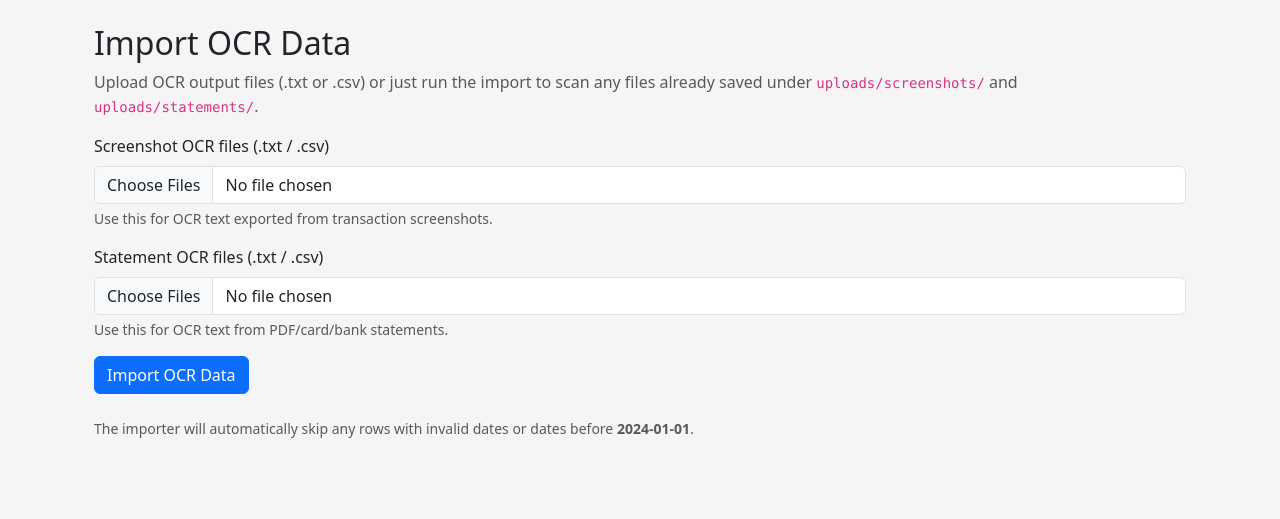
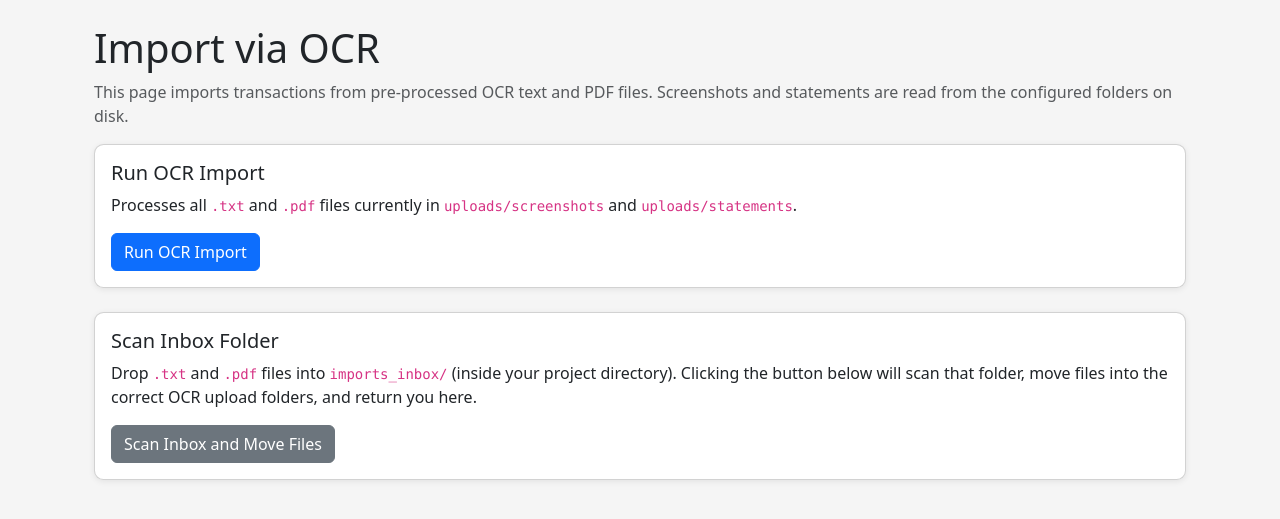
Before and after one commit to onojk/budget-tracker, a Flask app: page /import/ocr in a window 1280 px wide. Shown: the part 56-575 px from the top of the page. Run offline with Flask 3, Linux system fonts and the light colour scheme.

Commit message:
Added category rule engine and integrated auto-categorization into OCR import

```diff
--- a/app.py
+++ b/app.py
@@ -1,5 +1,11 @@
 import os
+from pathlib import Path
+import shutil
+import subprocess
 from datetime import datetime, date
+from ocr_pipeline import process_screenshot_files, process_statement_files
+from datetime import datetime
+from sqlalchemy import create_engine, Column, Integer, String, Float, Date, DateTime, func, or_
 MIN_ALLOWED_DATE = date(2024, 1, 1)
 
 
@@ -25,7 +31,7 @@ from sqlalchemy import func
 import pandas as pd
 
 from config import Config
-from models import db, Transaction
+from models import db, Transaction, CategoryRule
 
 # Import the module only; we'll check for functions with hasattr
 import ocr_pipeline
@@ -120,6 +126,18 @@ def coerce_amount(raw_amount, direction: str) -> float:
     return amt
 
 
+def is_duplicate_transaction(session, date, amount, merchant, account_name, *_, **__):
+    """Return True if a transaction with the same date, amount, merchant,
+    and account already exists. Extra args are accepted and ignored so we can
+    call this helper with (date, amount, merchant, description, account, source)."""
+    q = session.query(Transaction).filter(
+        Transaction.date == date,
+        Transaction.amount == amount,
+        Transaction.merchant == merchant,
+        Transaction.account_name == account_name,
+    )
+    return session.query(q.exists()).scalar()
+
 # -------------------------------------------------------------------
 # Routes
 # -------------------------------------------------------------------
@@ -194,6 +212,78 @@ def dashboard():
         daily_net=daily_net,
     )
 
+# ======================================================================
+# Category Rule Engine
+# ======================================================================
+
+def guess_category(db, merchant, account_name, method):
+    """
+    Try to guess the category based on prior user selections.
+    Looks for exact matches first, then partial matches.
+    """
+    merchant = (merchant or "").strip()
+    account_name = (account_name or "").strip()
+    method = (method or "").strip()
+
+    # 1) Exact merchant/account/method match
+    rule = (
+        db.session.query(CategoryRule)
+        .filter(CategoryRule.merchant == merchant)
+        .filter(CategoryRule.account_name == account_name)
+        .filter(CategoryRule.method == method)
+        .first()
+    )
+    if rule:
+        rule.use_count += 1
+        db.session.commit()
+        return rule.category
+
+    # 2) Match merchant only
+    rule = (
+        db.session.query(CategoryRule)
+        .filter(CategoryRule.merchant == merchant)
+        .first()
+    )
+    if rule:
+        rule.use_count += 1
+        db.session.commit()
+        return rule.category
+
+    return None
+
+
+def learn_category_from_transaction(db, merchant, account_name, method, chosen_category):
+    """
+    Save or update a CategoryRule when the user changes the category manually.
+    """
+    merchant = (merchant or "").strip()
+    account_name = (account_name or "").strip()
+    method = (method or "").strip()
+
+    rule = (
+        db.session.query(CategoryRule)
+        .filter(CategoryRule.merchant == merchant)
+        .filter(CategoryRule.account_name == account_name)
+        .filter(CategoryRule.method == method)
+        .first()
+    )
+
+    if rule:
+        # Update category + metadata
+        rule.category = chosen_category
+        rule.use_count += 1
+    else:
+        # Create new rule
+        rule = CategoryRule(
+            merchant=merchant,
+            account_name=account_name,
+            method=method,
+            category=chosen_category,
+            use_count=1,
+        )
+        db.session.add(rule)
+
+    db.session.commit()
 
 @app.route("/transactions")
 def transactions():
@@ -264,119 +354,129 @@ def import_csv():
 
 
 
+
+
 @app.route("/import/ocr", methods=["GET", "POST"])
 def import_ocr():
-    """
-    Use OCR outputs if ocr_pipeline exposes helpers.
+    """Import transactions from OCR text files in uploads/screenshots and uploads/statements."""
+    if request.method == "POST":
+        base = app.root_path
+        screenshot_dir = os.path.join(base, "uploads", "screenshots")
+        statement_dir = os.path.join(base, "uploads", "statements")
+        os.makedirs(screenshot_dir, exist_ok=True)
+        os.makedirs(statement_dir, exist_ok=True)
 
-    Now supports:
-    - Uploading OCR output files (.txt / .csv) via browser
-    - Scanning any existing files under uploads/screenshots and uploads/statements
-    """
-    screenshot_folder = app.config.get("SCREENSHOT_FOLDER", "uploads/screenshots")
-    statement_folder = app.config.get("STATEMENT_FOLDER", "uploads/statements")
-    os.makedirs(screenshot_folder, exist_ok=True)
-    os.makedirs(statement_folder, exist_ok=True)
-
-    if request.method == "POST":
-        # 1) Save newly uploaded files into the right folders
-        uploaded_screens = request.files.getlist("screenshot_files")
-        uploaded_statements = request.files.getlist("statement_files")
-
-        for f in uploaded_screens:
-            if not f or f.filename == "":
-                continue
-            fname = secure_filename(f.filename)
-            if not fname:
-                continue
-            dest = os.path.join(screenshot_folder, fname)
-            f.save(dest)
-
-        for f in uploaded_statements:
-            if not f or f.filename == "":
-                continue
-            fname = secure_filename(f.filename)
-            if not fname:
-                continue
-            dest = os.path.join(statement_folder, fname)
-            f.save(dest)
-
-        # 2) Collect all OCR files on disk
-        screenshot_paths = []
-        if os.path.isdir(screenshot_folder):
-            screenshot_paths = [
-                os.path.join(screenshot_folder, f)
-                for f in sorted(os.listdir(screenshot_folder))
-                if f.lower().endswith((".txt", ".csv"))
-            ]
-
-        statement_paths = []
-        if os.path.isdir(statement_folder):
-            statement_paths = [
-                os.path.join(statement_folder, f)
-                for f in sorted(os.listdir(statement_folder))
-                if f.lower().endswith((".txt", ".csv"))
-            ]
+        screenshot_files = sorted(str(p) for p in Path(screenshot_dir).glob("*.txt"))
+        statement_files = sorted(str(p) for p in Path(statement_dir).glob("*.txt"))
 
         rows = []
-
-        # Screenshots
-        if screenshot_paths:
-            if hasattr(ocr_pipeline, "process_screenshot_files"):
-                rows.extend(ocr_pipeline.process_screenshot_files(screenshot_paths))
-            else:
-                flash(
-                    "OCR: process_screenshot_files() not found in ocr_pipeline.py; "
-                    "screenshots were skipped.",
-                    "warning",
-                )
-
-        # Statements
-        if statement_paths:
-            if hasattr(ocr_pipeline, "process_statement_files"):
-                rows.extend(ocr_pipeline.process_statement_files(statement_paths))
-            else:
-                flash(
-                    "OCR: process_statement_files() not found in ocr_pipeline.py; "
-                    "statements were skipped.",
-                    "warning",
-                )
+        if screenshot_files:
+            rows.extend(process_screenshot_files(screenshot_files))
+        if statement_files:
+            rows.extend(process_statement_files(statement_files))
 
         imported = 0
         for r in rows:
-            parsed_date, err = parse_date_safe(r.get("Date"))
-            if parsed_date is None:
+            date_obj, reason = parse_date_safer(r.get("Date"))
+            if date_obj is None:
                 continue
 
-            direction = normalize_string(r.get("Direction") or "debit")
+            direction = (r.get("Direction") or "debit").lower()
             amount = coerce_amount(r.get("Amount"), direction)
 
+            merchant = normalize_string(r.get("Merchant"))
+            description = normalize_string(r.get("Description"))
+            account_name = normalize_string(r.get("Account"))
+            source_system = normalize_string(r.get("Source"))
+            method = normalize_string(r.get("Method"))
+            raw_category = normalize_string(r.get("Category"))
+
+            # -----------------------------
+            # Auto-category via rule engine
+            # -----------------------------
+            category = raw_category or "Uncategorized"
+            auto_cat = guess_category(
+                db,
+                merchant=merchant,
+                account_name=account_name,
+                method=method,
+            )
+            if auto_cat:
+                category = auto_cat
+
+            # Skip duplicates (same as before)
+            if is_duplicate_transaction(
+                db.session,
+                date_obj,
+                amount,
+                merchant,
+                description,
+                account_name,
+                source_system,
+            ):
+                continue
+
             tx = Transaction(
-                date=parsed_date,
-                source_system=normalize_string(r.get("Source")),
-                account_name=normalize_string(r.get("Account")),
+                date=date_obj,
+                source_system=source_system,
+                account_name=account_name,
                 direction=direction,
                 amount=amount,
-                merchant=normalize_string(r.get("Merchant")),
-                description=normalize_string(r.get("Description")),
-                category=normalize_string(r.get("Category")),
+                merchant=merchant,
+                description=description,
+                method=method,          # remove this line if your model has no 'method' field
+                category=category,
                 notes=normalize_string(r.get("Notes")),
             )
             db.session.add(tx)
             imported += 1
 
         db.session.commit()
-        flash(
-            f"OCR import complete. Imported {imported} transactions "
-            f"(screenshots + statements combined).",
-            "success",
-        )
+        flash(f"OCR import complete. Imported {imported} transactions.", "success")
         return redirect(url_for("transactions"))
 
-    # GET
     return render_template("import_ocr.html")
 
 
+@app.route("/import/scan", methods=["POST"])
+def import_scan():
+    """Scan imports_inbox for .txt and .pdf, convert PDFs, move them into uploads folders."""
+    base = app.root_path
+    inbox = os.path.join(base, "imports_inbox")
+    screenshots = os.path.join(base, "uploads", "screenshots")
+    statements = os.path.join(base, "uploads", "statements")
+
+    os.makedirs(inbox, exist_ok=True)
+    os.makedirs(screenshots, exist_ok=True)
+    os.makedirs(statements, exist_ok=True)
+
+    moved_txt = 0
+    converted_pdfs = 0
+
+    for p in Path(inbox).iterdir():
+        if not p.is_file():
+            continue
+
+        ext = p.suffix.lower()
+
+        if ext == ".txt":
+            p.replace(Path(screenshots) / p.name)
+            moved_txt += 1
+
+        elif ext == ".pdf":
+            out_txt = Path(statements) / f"{p.stem}_ocr.txt"
+            try:
+                subprocess.run(["pdftotext", "-layout", str(p), str(out_txt)], check=True)
+                converted_pdfs += 1
+            except Exception as e:
+                print(f"[SCAN] Failed to convert {p}: {e}")
+            continue
+
+    flash(
+        f"Scanned inbox: moved {moved_txt} text files, converted {converted_pdfs} PDFs.",
+        "success"
+    )
+    return redirect(url_for("import_ocr"))
 @app.route("/add/manual", methods=["GET", "POST"])
 def add_manual():
     form = ManualTransactionForm()
--- a/templates/import_ocr.html
+++ b/templates/import_ocr.html
@@ -2,37 +2,45 @@
 
 {% block content %}
 <div class="container mt-4">
-  <h2>Import OCR Data</h2>
+  <h1>Import via OCR</h1>
+
   <p class="text-muted">
-    Upload OCR output files (.txt or .csv) or just run the import to scan any files
-    already saved under <code>uploads/screenshots/</code> and <code>uploads/statements/</code>.
+    This page imports transactions from pre-processed OCR text and PDF files.
+    Screenshots and statements are read from the configured folders on disk.
   </p>
 
-  <form method="post" enctype="multipart/form-data" class="mb-4">
-    <div class="mb-3">
-      <label class="form-label">Screenshot OCR files (.txt / .csv)</label>
-      <input class="form-control" type="file" name="screenshot_files" multiple>
-      <div class="form-text">
-        Use this for OCR text exported from transaction screenshots.
-      </div>
+  <!-- Run OCR over existing uploads/screenshots + uploads/statements -->
+  <div class="card mb-4">
+    <div class="card-body">
+      <h5 class="card-title">Run OCR Import</h5>
+      <p class="card-text">
+        Processes all <code>.txt</code> and <code>.pdf</code> files currently
+        in <code>uploads/screenshots</code> and <code>uploads/statements</code>.
+      </p>
+      <form method="post" action="{{ url_for('import_ocr') }}">
+        <button type="submit" class="btn btn-primary">
+          Run OCR Import
+        </button>
+      </form>
     </div>
+  </div>
 
-    <div class="mb-3">
-      <label class="form-label">Statement OCR files (.txt / .csv)</label>
-      <input class="form-control" type="file" name="statement_files" multiple>
-      <div class="form-text">
-        Use this for OCR text from PDF/card/bank statements.
-      </div>
+  <!-- Inbox scan -->
+  <div class="card">
+    <div class="card-body">
+      <h5 class="card-title">Scan Inbox Folder</h5>
+      <p class="card-text">
+        Drop <code>.txt</code> and <code>.pdf</code> files into
+        <code>imports_inbox/</code> (inside your project directory).
+        Clicking the button below will scan that folder, move files into the
+        correct OCR upload folders, and return you here.
+      </p>
+      <form method="post" action="{{ url_for('import_scan') }}">
+        <button type="submit" class="btn btn-secondary">
+          Scan Inbox and Move Files
+        </button>
+      </form>
     </div>
-
-    <button type="submit" class="btn btn-primary">
-      Import OCR Data
-    </button>
-  </form>
-
-  <p class="text-muted small">
-    The importer will automatically skip any rows with invalid dates or dates
-    before <strong>2024-01-01</strong>.
-  </p>
+  </div>
 </div>
 {% endblock %}
```
Also changed, not shown: models.py (+16 -0 lines), ocr_pipeline.py (+237 -95 lines).
